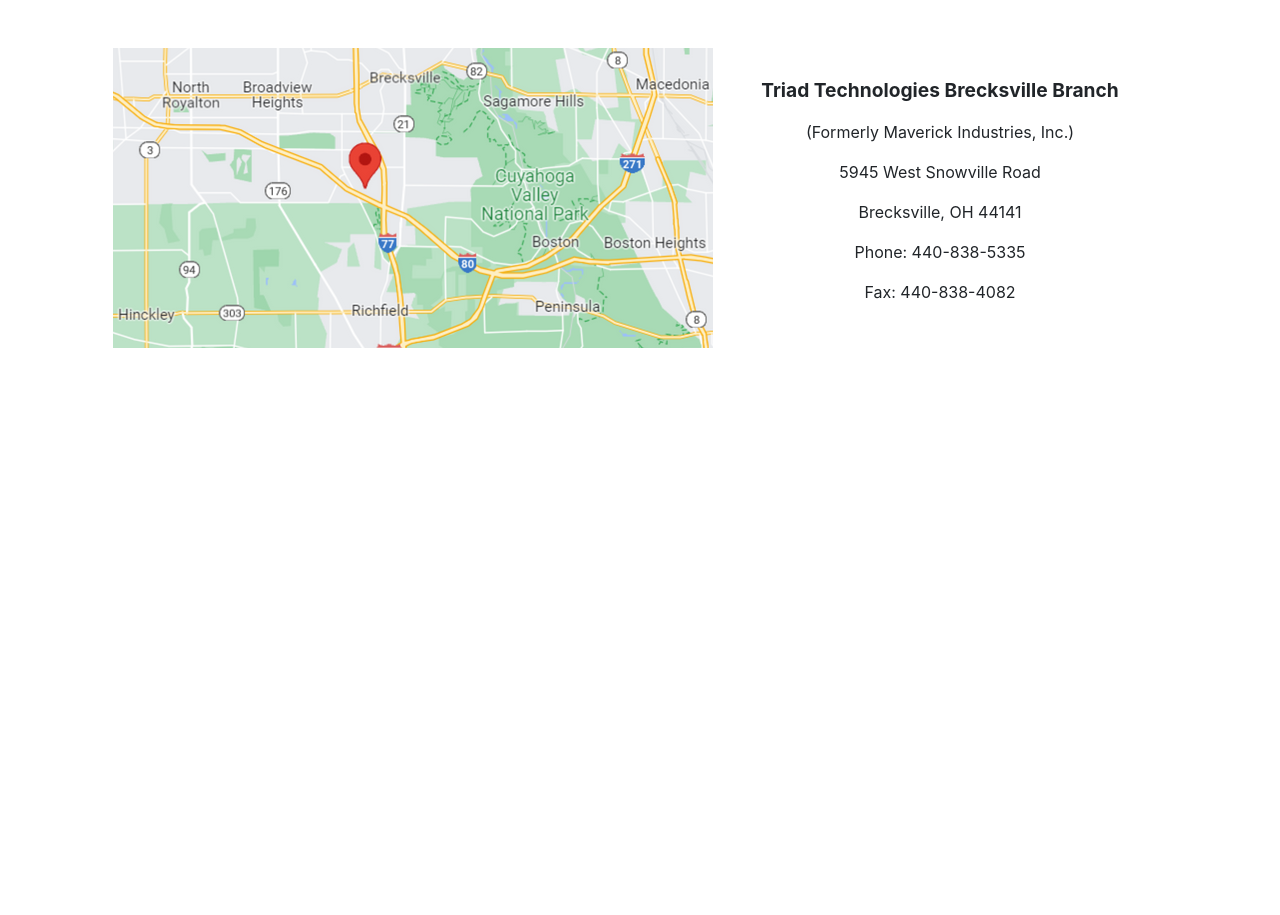
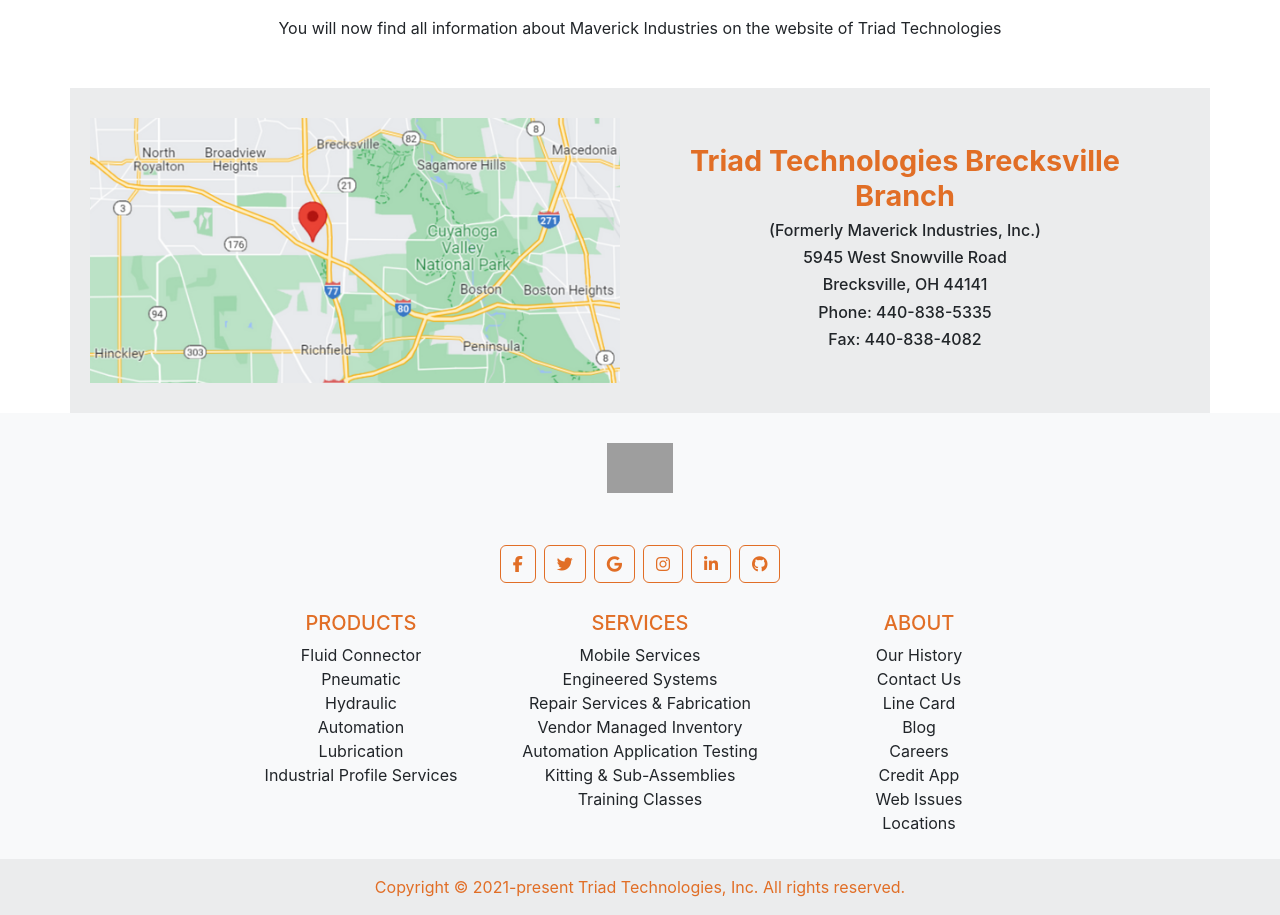
Before and after one commit to Krishna-gupta10/hackathon, a React (Create React App) app: page / in a window 1280 px wide. Shown: the part 549-1464 px from the top of the page. Before the commit the page ends 897 px from the top, so only its background shows below. Built offline with nearby package versions, Linux system fonts and the light colour scheme; grey boxes are pictures that could not be loaded.

Commit message:
Home Page 1st Draft

```diff
--- a/src/App.js
+++ b/src/App.js
@@ -2,6 +2,7 @@
 import Header from './components/Header'
 import Home from './pages/Home'
 import Auth from './components/Auth'
+import Footer from './components/Footer'
 import { BrowserRouter as Router, Routes, Route } from 'react-router-dom';
 
 
@@ -18,9 +19,7 @@
         </Routes>
       </Router>
 
-
-
-
+      <Footer />
 
     </>
   )
--- a/src/components/Footer.js
+++ b/src/components/Footer.js
@@ -1,17 +1,171 @@
 import React from 'react';
-// import styled from 'styled-components';
-import FooterContainer from './FooterContainer';
-
+import './css/Footer.css'
 const Footer = () => {
   return (
-    <div className='navbar'>
-      <p>Copyright © 2023 My Website</p>
-      <ul>
-        <li><a href="#">Home</a></li>
-        <li><a href="#">About</a></li>
-        <li><a href="#">Contact</a></li>
-      </ul>
-    </div>
+    <>
+
+      <footer className="bg-body-tertiary text-center">
+
+        <section className="mb-4">
+          <img className="mx-3" src="https://info.triadtechnologies.com/hs-fs/hubfs/raw_assets/public/TriadTechnologies_May2022/images/header-logo.png?width=255&height=153&name=header-logo.png" />
+        </section>
+
+        <div className="container p-4">
+
+          <section className="mb-4">
+
+            <a data-mdb-ripple-init class="btn btn-outline btn-floating m-1" href="#!" role="button"><i class="fab fa-facebook-f"></i></a>
+
+
+            <a data-mdb-ripple-init className="btn btn-outline btn-floating m-1" href="#!" role="button"><i className="fab fa-twitter"></i></a>
+
+
+            <a data-mdb-ripple-init className="btn btn-outline btn-floating m-1" href="#!" role="button"><i className="fab fa-google"></i></a>
+
+
+            <a data-mdb-ripple-init className="btn btn-outline btn-floating m-1" href="#!" role="button"><i className="fab fa-instagram"></i></a>
+
+
+            <a data-mdb-ripple-init className="btn btn-outline btn-floating m-1" href="#!" role="button"><i className="fab fa-linkedin-in"></i></a>
+
+
+            <a data-mdb-ripple-init className="btn btn-outline btn-floating m-1" href="#!" role="button"><i className="fab fa-github"></i></a>
+          </section>
+
+
+
+          {/* <section className=""> */}
+          {/* <form action="">
+
+                            <div className="row d-flex justify-content-center">
+
+                                <div className="col-auto">
+                                    <p className="pt-2">
+                                        <strong>Sign up for our newsletter</strong>
+                                    </p>
+                                </div>
+
+
+
+                                <div className="col-md-5 col-12">
+
+                                    <div data-mdb-input-init className="form-outline mb-4">
+                                        <input type="email" id="form5Example24" className="form-control" />
+                                        <label className="form-label" for="form5Example24">Email address</label>
+                                    </div>
+                                </div>
+                                <div className="col-auto">
+
+                                    <button data-mdb-ripple-init type="submit" className="btn btn-outline mb-4">
+                                        Subscribe
+                                    </button>
+                                </div>
+
+                            </div>
+
+                        </form> */}
+          {/* </section> */}
+
+          <section className="">
+
+            <div className="row" style={{ justifyContent: 'center' }}>
+
+
+              <div className="col-lg-3 col-md-6 mb-4 mb-md-0">
+                <h5 className="text-uppercase">PRODUCTS</h5>
+
+                <ul className="list-unstyled mb-0">
+                  <li>
+                    <a className="text-body" href="#!">Fluid Connector</a>
+                  </li>
+                  <li>
+                    <a className="text-body" href="#!">Pneumatic</a>
+                  </li>
+                  <li>
+                    <a className="text-body" href="#!">Hydraulic</a>
+                  </li>
+                  <li>
+                    <a className="text-body" href="#!">Automation</a>
+                  </li>
+                  <li>
+                    <a className="text-body" href="#!">Lubrication</a>
+                  </li>
+                  <li>
+                    <a className="text-body" href="#!">Industrial Profile Services</a>
+                  </li>
+                </ul>
+              </div>
+              <div className="col-lg-3 col-md-6 mb-4 mb-md-0">
+                <h5 className="text-uppercase">SERVICES</h5>
+
+                <ul className="list-unstyled mb-0">
+                  <li>
+                    <a className="text-body" href="#!">Mobile Services
+                    </a>
+                  </li>
+                  <li>
+                    <a className="text-body" href="#!">Engineered Systems</a>
+                  </li>
+                  <li>
+                    <a className="text-body" href="#!">Repair Services & Fabrication</a>
+                  </li>
+                  <li>
+                    <a className="text-body" href="#!">Vendor Managed Inventory</a>
+                  </li>
+                  <li>
+                    <a className="text-body" href="#!">Automation Application Testing</a>
+                  </li>
+                  <li>
+                    <a className="text-body" href="#!">Kitting & Sub-Assemblies</a>
+                  </li>
+                  <li>
+                    <a className="text-body" href="#!">Training Classes</a>
+                  </li>
+                </ul>
+              </div>
+              <div className="col-lg-3 col-md-6 mb-4 mb-md-0">
+                <h5 className="text-uppercase">ABOUT</h5>
+
+                <ul className="list-unstyled mb-0">
+                  <li>
+                    <a className="text-body" href="#!">Our History</a>
+                  </li>
+                  <li>
+                    <a className="text-body" href="#!">Contact Us</a>
+                  </li>
+                  <li>
+                    <a className="text-body" href="#!">Line Card</a>
+                  </li>
+                  <li>
+                    <a className="text-body" href="#!">Blog</a>
+                  </li>
+                  <li>
+                    <a className="text-body" href="#!">Careers</a>
+                  </li>
+                  <li>
+                    <a className="text-body" href="#!">Credit App</a>
+                  </li>
+                  <li>
+                    <a className="text-body" href="#!">Web Issues</a>
+                  </li>
+                  <li>
+                    <a className="text-body" href="#!">Locations</a>
+                  </li>
+                </ul>
+              </div>
+
+
+            </div>
+
+          </section>
+
+        </div>
+
+
+
+        <div className="text-center p-3" style={{ backgroundColor: 'rgba(0, 0, 0, 0.05)' }}>Copyright © 2021-present Triad Technologies, Inc. All rights reserved.<a className="text-reset fw-bold" href=""></a></div>
+      </footer>
+    </>
   );
 };
 
--- a/src/components/Header.js
+++ b/src/components/Header.js
@@ -31,7 +31,7 @@
                             <span className="navbar-toggler-icon"></span>
                         </button>
                         <div className="collapse navbar-collapse justify-content-center" id="navbarSupportedContent">
-                            <a href="/"><img className="mx-3" src="https://info.triadtechnologies.com/hs-fs/hubfs/raw_assets/public/TriadTechnologies_May2022/images/header-logo.png?width=255&height=153&name=header-logo.png" /></a>
+                            <a href = "/"><img className="mx-3" src="https://info.triadtechnologies.com/hs-fs/hubfs/raw_assets/public/TriadTechnologies_May2022/images/header-logo.png?width=255&height=153&name=header-logo.png" /></a>
                             <ul className="navbar-nav mb-2 mb-lg-0" style={{ height: '100px', padding: '25px 15px' }}>
                                 <li className="nav-item dropdown mx-4">
                                     <a className="nav-link dropdown-toggle" href="/" role="button" data-bs-toggle="dropdown" aria-expanded="false">
@@ -96,8 +96,8 @@
                                     </button>
                                 </div>
                             </form>
-                            <a className="nav-link mx-3 quote-btn" style={{ padding: '15px 15px' }} href="/">REQUEST A QUOTE</a>
-                            <a className="nav-link quote-btn" style={{ padding: '15px 15px' }} href="/">BULK ORDER</a>
+                            <a className="nav-link mx-3 quote-btn" style={{ padding: '15px 15px' }} href="/">Request a Quote</a>
+                            <a className="nav-link quote-btn" style={{ padding: '15px 15px' }} href="/">Bulk Order</a>
                         </div>
                     </div>
                 </nav>
--- /dev/null
+++ b/src/components/css/Footer.css
@@ -0,0 +1,50 @@
+
+a {
+    text-decoration: none;
+}
+
+a:hover {
+    text-decoration: orange;
+}
+
+/* Footer container styles */
+footer {
+    background-color: #ffffff;
+    /* White background */
+    color: #e16e26;
+    /* Orange text color */
+    padding-top: 30px;
+    /* Adjust as needed */
+}
+
+/* Request a Quote button styles */
+.quote-btn {
+    background-color: #e16e26;
+    /* Orange background for the button */
+    color: #ffffff;
+    /* White text color for the button */
+    padding: 10px 20px;
+    /* Adjust padding as needed */
+    border-radius: 5px;
+    /* Optional: Adds rounded corners to the button */
+}
+
+/* Social media buttons styles */
+.btn-outline {
+    color: #e16e26;
+    border-color: #e16e26;
+}
+
+.btn-outline:hover {
+    background-color: #e16e26;
+    color: #ffffff;
+}
+
+.row {
+    justify-content: center;
+}
+.quote-btn {
+    display: flex;
+    align-items: center;
+    justify-content: center;
+}
--- a/src/pages/Home.js
+++ b/src/pages/Home.js
@@ -22,19 +22,20 @@
             </div>
             <div className="container my-5 text-center">
                 <p><b>Maverick Industries, Inc. now operates under the name Triad Technologies</b></p>
+                <p> You will now find all information about Maverick Industries on the website of Triad Technologies</p>
             </div>
 
-            <div className="container d-flex justify-content-center align-items-center">
+            <div className="container d-flex justify-content-center align-items-center" style={{ backgroundColor: '#ebeced', padding: '30px 20px' }}>
                 <div className="text-center">
                     <img src={map} style={{ height: '100%', maxWidth: '100%' }} alt="Map" />
                 </div>
                 <div className="mx-5 text-center address">
-                    <p><b><big>Triad Technologies Brecksville Branch</big></b></p>
-                    <p>(Formerly Maverick Industries, Inc.)</p>
-                    <p>5945 West Snowville Road</p>
-                    <p>Brecksville, OH 44141</p>
-                    <p>Phone: 440-838-5335</p>
-                    <p>Fax: 440-838-4082</p>
+                    <h4 style={{ color: '#e16e26' }}><b><big>Triad Technologies Brecksville Branch</big></b></h4>
+                    <h6>(Formerly Maverick Industries, Inc.)</h6>
+                    <h6>5945 West Snowville Road</h6>
+                    <h6>Brecksville, OH 44141</h6>
+                    <h6>Phone: 440-838-5335</h6>
+                    <h6>Fax: 440-838-4082</h6>
                 </div>
             </div>
         </>
```
